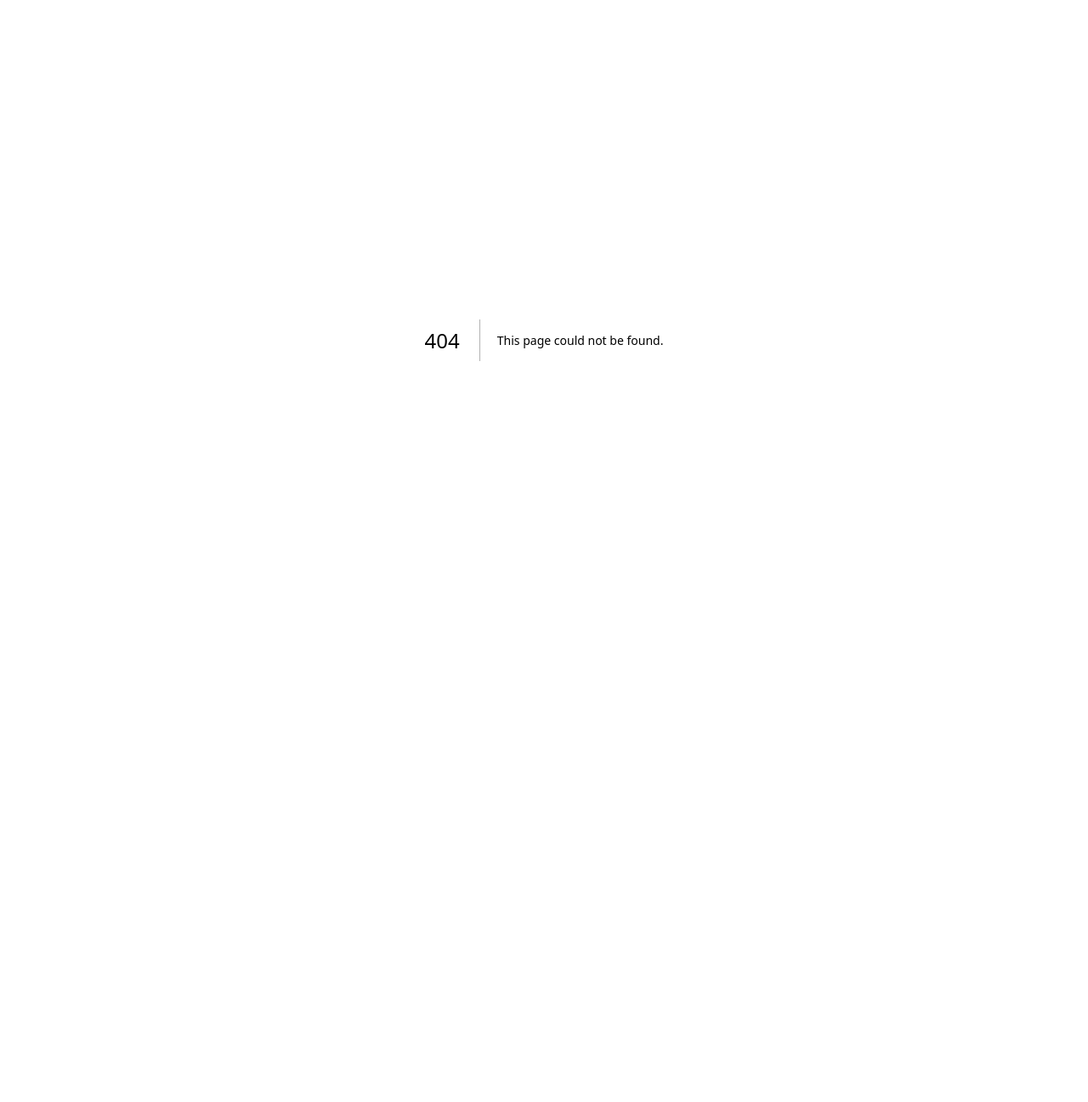
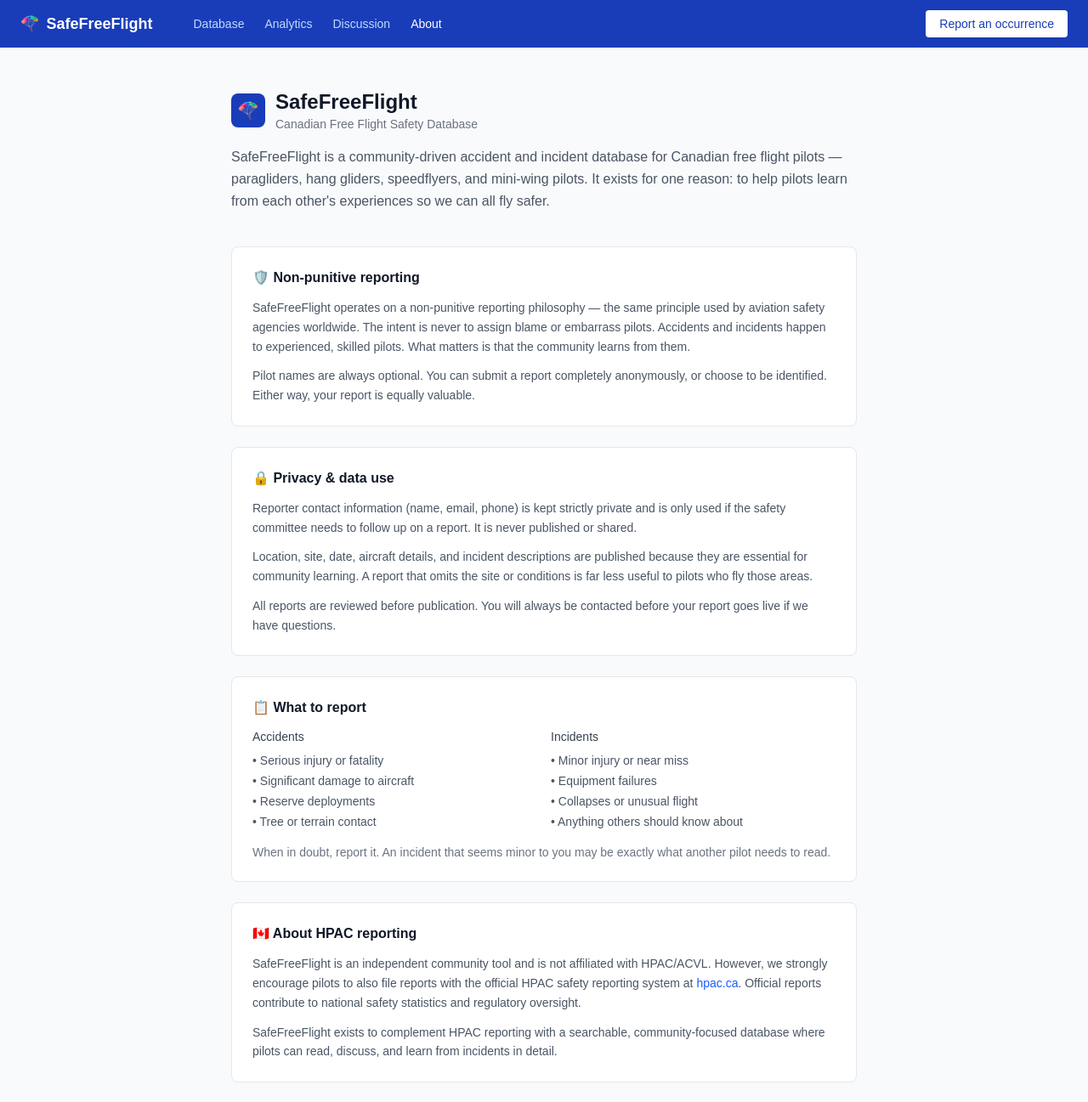
Before and after one commit to justingullickson-git/safefreeflight, a Next.js app: page /about in a window 1280 px wide. Before the commit this address had no page. Shown: the top 1297 px of the page at 85% size. Before the commit the page ends 800 px from the top, so only its background shows below. Built offline with nearby package versions, Linux system fonts and the light colour scheme.

Commit message:
Add about page

```diff
--- /dev/null
+++ b/app/about/page.tsx
@@ -0,0 +1,132 @@
+import Link from 'next/link'
+
+export default function AboutPage() {
+  return (
+    <main className="min-h-screen bg-gray-50">
+      <nav className="bg-blue-800 text-white px-6 py-3 flex items-center gap-6">
+        <div className="flex items-center gap-2 font-semibold text-lg mr-6"><span>🪂</span> SafeFreeFlight</div>
+        <Link href="/" className="text-blue-200 hover:text-white text-sm">Database</Link>
+        <Link href="/analytics" className="text-blue-200 hover:text-white text-sm">Analytics</Link>
+        <Link href="/discussion" className="text-blue-200 hover:text-white text-sm">Discussion</Link>
+        <Link href="/about" className="text-white text-sm font-medium">About</Link>
+        <Link href="/submit" className="ml-auto bg-white text-blue-800 px-4 py-1.5 rounded text-sm font-medium hover:bg-blue-50">
+          Report an occurrence
+        </Link>
+      </nav>
+
+      <div className="max-w-3xl mx-auto px-4 py-12">
+
+        <div className="mb-10">
+          <div className="flex items-center gap-3 mb-4">
+            <div className="w-10 h-10 bg-blue-800 rounded-lg flex items-center justify-center text-xl">🪂</div>
+            <div>
+              <h1 className="text-2xl font-semibold text-gray-900">SafeFreeFlight</h1>
+              <p className="text-gray-500 text-sm">Canadian Free Flight Safety Database</p>
+            </div>
+          </div>
+          <p className="text-gray-600 leading-relaxed">
+            SafeFreeFlight is a community-driven accident and incident database for Canadian free flight pilots — paragliders, hang gliders, speedflyers, and mini-wing pilots. It exists for one reason: to help pilots learn from each other's experiences so we can all fly safer.
+          </p>
+        </div>
+
+        <div className="grid grid-cols-1 gap-6 mb-10">
+
+          <div className="bg-white rounded-lg border border-gray-200 p-6">
+            <h2 className="text-base font-semibold text-gray-900 mb-3">🛡️ Non-punitive reporting</h2>
+            <p className="text-sm text-gray-600 leading-relaxed">
+              SafeFreeFlight operates on a non-punitive reporting philosophy — the same principle used by aviation safety agencies worldwide. The intent is never to assign blame or embarrass pilots. Accidents and incidents happen to experienced, skilled pilots. What matters is that the community learns from them.
+            </p>
+            <p className="text-sm text-gray-600 leading-relaxed mt-3">
+              Pilot names are always optional. You can submit a report completely anonymously, or choose to be identified. Either way, your report is equally valuable.
+            </p>
+          </div>
+
+          <div className="bg-white rounded-lg border border-gray-200 p-6">
+            <h2 className="text-base font-semibold text-gray-900 mb-3">🔒 Privacy & data use</h2>
+            <p className="text-sm text-gray-600 leading-relaxed">
+              Reporter contact information (name, email, phone) is kept strictly private and is only used if the safety committee needs to follow up on a report. It is never published or shared.
+            </p>
+            <p className="text-sm text-gray-600 leading-relaxed mt-3">
+              Location, site, date, aircraft details, and incident descriptions are published because they are essential for community learning. A report that omits the site or conditions is far less useful to pilots who fly those areas.
+            </p>
+            <p className="text-sm text-gray-600 leading-relaxed mt-3">
+              All reports are reviewed before publication. You will always be contacted before your report goes live if we have questions.
+            </p>
+          </div>
+
+          <div className="bg-white rounded-lg border border-gray-200 p-6">
+            <h2 className="text-base font-semibold text-gray-900 mb-3">📋 What to report</h2>
+            <div className="grid grid-cols-2 gap-4">
+              <div>
+                <div className="text-sm font-medium text-gray-700 mb-2">Accidents</div>
+                <ul className="text-sm text-gray-600 space-y-1">
+                  <li>• Serious injury or fatality</li>
+                  <li>• Significant damage to aircraft</li>
+                  <li>• Reserve deployments</li>
+                  <li>• Tree or terrain contact</li>
+                </ul>
+              </div>
+              <div>
+                <div className="text-sm font-medium text-gray-700 mb-2">Incidents</div>
+                <ul className="text-sm text-gray-600 space-y-1">
+                  <li>• Minor injury or near miss</li>
+                  <li>• Equipment failures</li>
+                  <li>• Collapses or unusual flight</li>
+                  <li>• Anything others should know about</li>
+                </ul>
+              </div>
+            </div>
+            <p className="text-sm text-gray-500 mt-4">
+              When in doubt, report it. An incident that seems minor to you may be exactly what another pilot needs to read.
+            </p>
+          </div>
+
+          <div className="bg-white rounded-lg border border-gray-200 p-6">
+            <h2 className="text-base font-semibold text-gray-900 mb-3">🇨🇦 About HPAC reporting</h2>
+            <p className="text-sm text-gray-600 leading-relaxed">
+              SafeFreeFlight is an independent community tool and is not affiliated with HPAC/ACVL. However, we strongly encourage pilots to also file reports with the official HPAC safety reporting system at <a href="https://www.hpac.ca" target="_blank" className="text-blue-600 hover:underline">hpac.ca</a>. Official reports contribute to national safety statistics and regulatory oversight.
+            </p>
+            <p className="text-sm text-gray-600 leading-relaxed mt-3">
+              SafeFreeFlight exists to complement HPAC reporting with a searchable, community-focused database where pilots can read, discuss, and learn from incidents in detail.
+            </p>
+          </div>
+
+          <div className="bg-white rounded-lg border border-gray-200 p-6">
+            <h2 className="text-base font-semibold text-gray-900 mb-3">🌎 International reports</h2>
+            <p className="text-sm text-gray-600 leading-relaxed">
+              Although SafeFreeFlight is a Canadian initiative, we welcome incident reports from anywhere in the world. Canadian pilots travel frequently to fly internationally, and incidents that happen abroad are just as valuable to the community. Reports are tagged by country so you can filter by location.
+            </p>
+          </div>
+
+        </div>
+
+        <div className="bg-blue-50 border border-blue-200 rounded-lg p-6 mb-10">
+          <h2 className="text-base font-semibold text-gray-900 mb-3">📬 Contact</h2>
+          <p className="text-sm text-gray-600 leading-relaxed mb-4">
+            Have a question, want to flag a report, or interested in getting involved with SafeFreeFlight? We would love to hear from you.
+          </p>
+          <div className="flex flex-col gap-2 text-sm">
+            <div className="flex items-center gap-2 text-gray-700">
+              <span>✉️</span>
+              <a href="mailto:safety@safefreeflight.ca" className="text-blue-600 hover:underline">safety@safefreeflight.ca</a>
+            </div>
+            <div className="flex items-center gap-2 text-gray-700">
+              <span>🔗</span>
+              <a href="https://www.hpac.ca/safety" target="_blank" className="text-blue-600 hover:underline">HPAC Safety Committee</a>
+            </div>
+          </div>
+        </div>
+
+        <div className="text-center">
+          <Link href="/submit" className="bg-blue-800 text-white px-6 py-3 rounded-lg text-sm font-medium hover:bg-blue-900 inline-block mr-3">
+            Submit a report
+          </Link>
+          <Link href="/" className="bg-white text-gray-700 px-6 py-3 rounded-lg text-sm font-medium border border-gray-200 hover:border-gray-400 inline-block">
+            Browse the database
+          </Link>
+        </div>
+
+      </div>
+    </main>
+  )
+}
```
